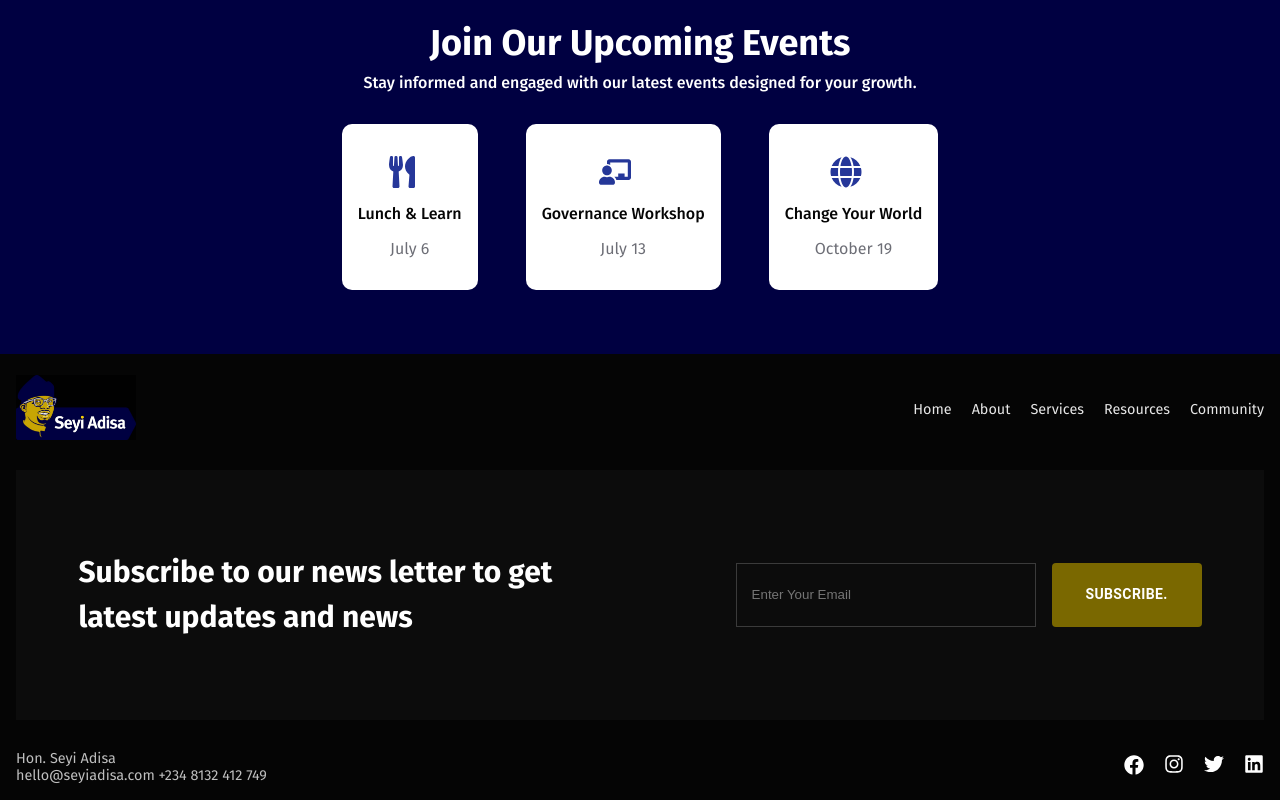
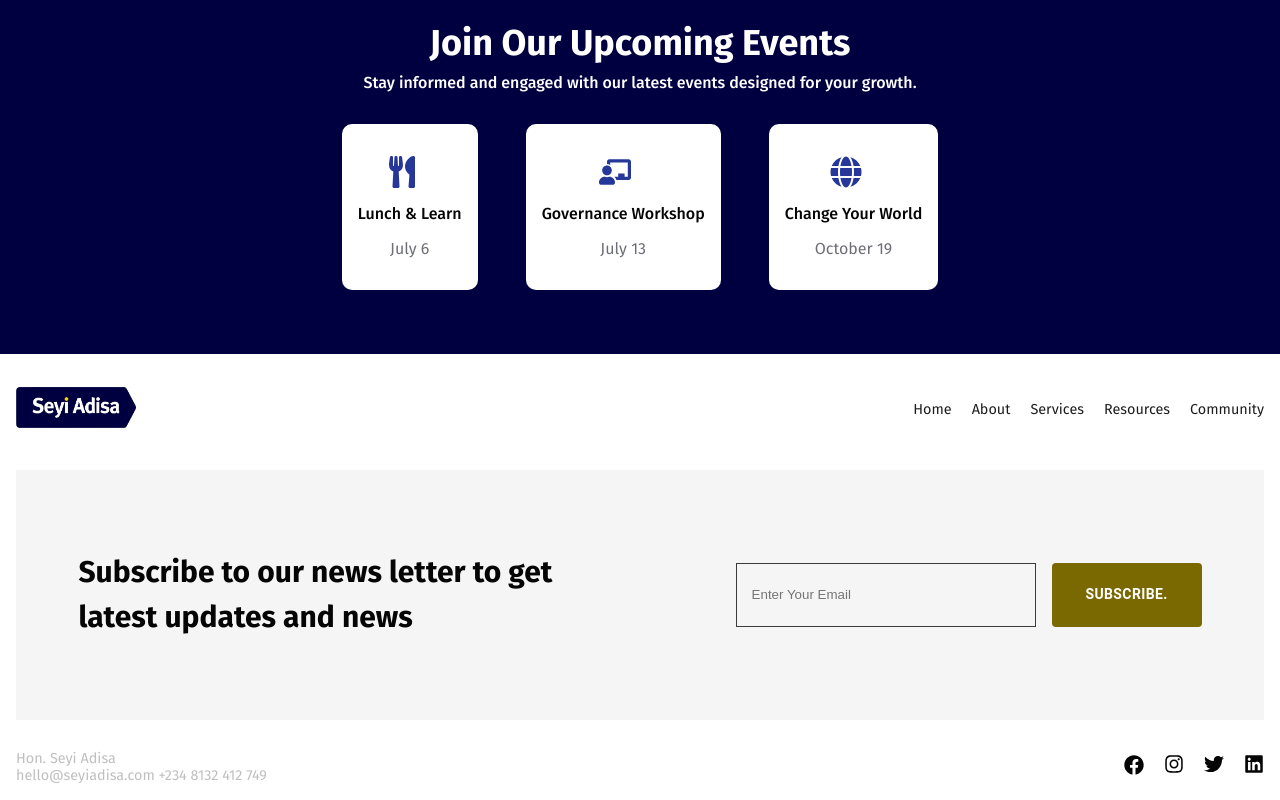
Before and after one commit to Lazy-Code-X01/Seyi-Adisa-LP, a React (Create React App) app: page / in a window 1280 px wide. Shown: the part 3577-4377 px from the top of the page. Built offline with nearby package versions, Linux system fonts and the light colour scheme; no server answers.

Commit message:
version 1.8

```diff
--- a/src/components/Footer/Footer.jsx
+++ b/src/components/Footer/Footer.jsx
@@ -3,7 +3,7 @@ import { FaFacebook, FaTwitter, FaInstagram, FaLinkedin } from "react-icons/fa";
 import { NavLink } from "react-router-dom";
 import "./styles.css";
 
-import logo from "../../Assets/logo.jpeg";
+import logo from "../../Assets/logo.png";
 import { Button, TextField } from "@mui/material";
 
 const Footer = () => {
--- a/src/components/Footer/styles.css
+++ b/src/components/Footer/styles.css
@@ -2,7 +2,7 @@
 	/* margin-top: 3rem; */
 	width: 100%;
 	padding: 1rem;
-	background-color: var(--body-color);
+	background-color: var(--nav-bg);
 }
 
 .footer-container .footer-header {
@@ -30,14 +30,14 @@
 	text-decoration: none;
 	font-size: 0.9rem;
 	font-weight: normal;
-	color: white;
+	color: var(--body-color);
 	opacity: 90%;
 }
 
 /* second_box */
 .footer-container .second_box {
-	background-color: var(--first-color);
-	background-color: #0c0c0c;
+	background-color: #f5f5f5;
+
 	padding: 5rem 0;
 }
 
@@ -54,7 +54,7 @@
 	font-size: 30px;
 	line-height: 45px;
 	font-weight: 700;
-	color: #fff;
+	color: var(--body-color);
 }
 
 .footer-container .second_box .registration_box {
@@ -75,7 +75,7 @@
 	text-transform: lowercase;
 	background-color: transparent;
 	letter-spacing: 2px;
-	color: #f2f2f2;
+	color: var(--body-color);
 }
 
 .email_box::placeholder {
@@ -148,7 +148,7 @@
 
 .footer-container .last_box .social_icon {
 	font-size: 20px;
-	color: white;
+	color: var(--body-color);
 	cursor: pointer;
 	transition: transform 0.3s ease, color 0.3s ease;
 }
```
Also changed, not shown: src/Assets/featured.png, src/Assets/home-about-bg 1.png.
